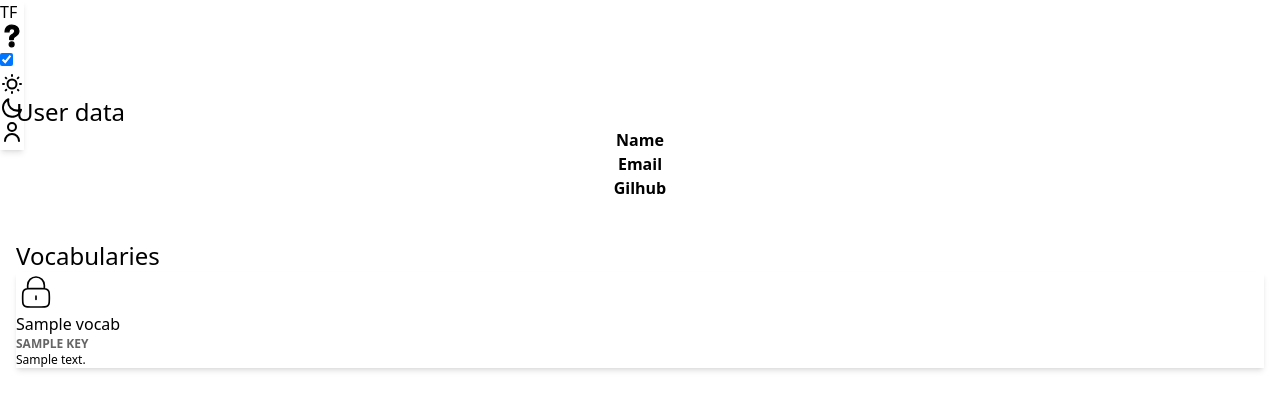
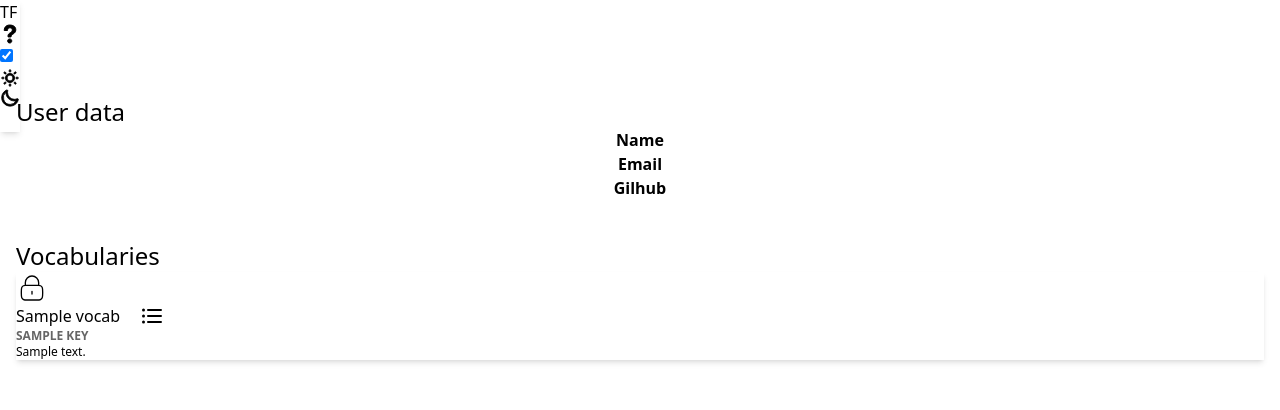
Before and after one commit to aalexei/terminology-forge, a FastAPI app: template app/templates/home.html in a window 1280 px wide. Shown: the top 410 px of the page. Run offline with FastAPI, Linux system fonts and the light colour scheme; the template is opened without the code that fills it: most values are stand-ins (such as "Sample title", 1, 10 or a date in 2020); lists and menus that the app fills with data are empty; parts of the project's set-up code (start-up, migrations or seed data) failed here and were passed over; some libraries are stand-ins or nearby versions.

Commit message:
Moves rest of icons to separate files

```diff
--- a/app/templates/base.html
+++ b/app/templates/base.html
@@ -50,9 +50,7 @@
       <div class="flex-none">
 	<!-- Help button -->
 	<label class="btn btn-ghost" onclick="help_modal.showModal()">
-	  <svg width="24px" height="24px" viewBox="0 0 20 20" xmlns="http://www.w3.org/2000/svg" class="h-6 w-6 stroke-current fill-current">
-	    <path d="M14.09 2.233C12.95 1.411 11.518 1 9.794 1c-1.311 0-2.418.289-3.317.868C5.05 2.774 4.292 4.313 4.2 6.483h3.307c0-.633.185-1.24.553-1.828.369-.586.995-.879 1.878-.879.898 0 1.517.238 1.854.713.339.477.508 1.004.508 1.582 0 .504-.252.965-.557 1.383a2.88 2.88 0 0 1-.661.674s-1.793 1.15-2.58 2.074c-.456.535-.497 1.338-.538 2.488-.002.082.029.252.315.252h2.571c.256 0 .309-.189.312-.274.018-.418.064-.633.141-.875.144-.457.538-.855.979-1.199l.91-.627c.822-.641 1.477-1.166 1.767-1.578.494-.676.842-1.51.842-2.5-.001-1.615-.571-2.832-1.711-3.656zM9.741 14.924c-1.139-.035-2.079.754-2.115 1.99-.035 1.234.858 2.051 1.998 2.084 1.189.035 2.104-.727 2.141-1.963.034-1.236-.834-2.076-2.024-2.111z"></path>
-	  </svg>
+	  <span class="size-6 stroke-current fill-current">{% include "icons/help.svg" %}</span>
 	</label>
 	<!-- End help button -->
 	<!-- Theme controller -->
@@ -61,23 +59,15 @@
 	    <!-- this hidden checkbox controls the state -->
 	    <input type="checkbox" id="themeswitch" checked onchange="theme_control()" />
 	    <!-- sun icon -->
-	    <svg class="swap-off h-6 w-6 fill-current" xmlns="http://www.w3.org/2000/svg" viewBox="0 0 24 24">
-	      <path
-		d="M5.64,17l-.71.71a1,1,0,0,0,0,1.41,1,1,0,0,0,1.41,0l.71-.71A1,1,0,0,0,5.64,17ZM5,12a1,1,0,0,0-1-1H3a1,1,0,0,0,0,2H4A1,1,0,0,0,5,12Zm7-7a1,1,0,0,0,1-1V3a1,1,0,0,0-2,0V4A1,1,0,0,0,12,5ZM5.64,7.05a1,1,0,0,0,.7.29,1,1,0,0,0,.71-.29,1,1,0,0,0,0-1.41l-.71-.71A1,1,0,0,0,4.93,6.34Zm12,.29a1,1,0,0,0,.7-.29l.71-.71a1,1,0,1,0-1.41-1.41L17,5.64a1,1,0,0,0,0,1.41A1,1,0,0,0,17.66,7.34ZM21,11H20a1,1,0,0,0,0,2h1a1,1,0,0,0,0-2Zm-9,8a1,1,0,0,0-1,1v1a1,1,0,0,0,2,0V20A1,1,0,0,0,12,19ZM18.36,17A1,1,0,0,0,17,18.36l.71.71a1,1,0,0,0,1.41,0,1,1,0,0,0,0-1.41ZM12,6.5A5.5,5.5,0,1,0,17.5,12,5.51,5.51,0,0,0,12,6.5Zm0,9A3.5,3.5,0,1,1,15.5,12,3.5,3.5,0,0,1,12,15.5Z" />
-	    </svg>
+	    <span class="size-6 stroke-current fill-current swap-off">{% include "icons/sun.svg" %}</span>
 	    <!-- moon icon -->
-	    <svg class="swap-on h-6 w-6 fill-current" xmlns="http://www.w3.org/2000/svg" viewBox="0 0 24 24">
-	      <path
-	      d="M21.64,13a1,1,0,0,0-1.05-.14,8.05,8.05,0,0,1-3.37.73A8.15,8.15,0,0,1,9.08,5.49a8.59,8.59,0,0,1,.25-2A1,1,0,0,0,8,2.36,10.14,10.14,0,1,0,22,14.05,1,1,0,0,0,21.64,13Zm-9.5,6.69A8.14,8.14,0,0,1,7.08,5.22v.27A10.15,10.15,0,0,0,17.22,15.63a9.79,9.79,0,0,0,2.1-.22A8.11,8.11,0,0,1,12.14,19.73Z" />
-	    </svg>
+	    <span class="size-6 stroke-current fill-current swap-on">{% include "icons/moon.svg" %}</span>
 	  </label>
 	</span>
 	<!-- End theme controller -->
 	<!-- User menu -->
 	<button class="btn btn-ghost" popovertarget="popover-user-menu" style="anchor-name:anchor-user-menu">
-	  <svg viewBox="0 0 24 24" fill="none" xmlns="http://www.w3.org/2000/svg" class="h-6 w-6 stroke-current fill-none">
-	    <path d="M5 21C5 17.134 8.13401 14 12 14C15.866 14 19 17.134 19 21M16 7C16 9.20914 14.2091 11 12 11C9.79086 11 8 9.20914 8 7C8 4.79086 9.79086 3 12 3C14.2091 3 16 4.79086 16 7Z" stroke-width="2" stroke-linecap="round" stroke-linejoin="round"></path>
-	  </svg>
+	  <span class="size-6 stroke-current fill-none">{% include "icons/user.svg" %}</span>
 	</button>
 	<!-- End user menu -->
 	<ul class="dropdown menu w-52 rounded-box rounded-t-none bg-base-300 shadow-sm" popover id="popover-user-menu" style="position-anchor:anchor-user-menu">
--- a/app/templates/home.html
+++ b/app/templates/home.html
@@ -39,28 +39,23 @@
   <li class="list-row">
     <div>
       {% if vocab.is_editable(user) %}
-      <svg viewBox="0 0 24 24" xmlns="http://www.w3.org/2000/svg" class="size-10 stroke-current fill-none">
-	<g id="SVGRepo_iconCarrier">
-	  <path d="M21.2799 6.40005L11.7399 15.94C10.7899 16.89 7.96987 17.33 7.33987 16.7C6.70987 16.07 7.13987 13.25 8.08987 12.3L17.6399 2.75002C17.8754 2.49308 18.1605 2.28654 18.4781 2.14284C18.7956 1.99914 19.139 1.92124 19.4875 1.9139C19.8359 1.90657 20.1823 1.96991 20.5056 2.10012C20.8289 2.23033 21.1225 2.42473 21.3686 2.67153C21.6147 2.91833 21.8083 3.21243 21.9376 3.53609C22.0669 3.85976 22.1294 4.20626 22.1211 4.55471C22.1128 4.90316 22.0339 5.24635 21.8894 5.5635C21.7448 5.88065 21.5375 6.16524 21.2799 6.40005V6.40005Z" stroke-width="1" stroke-linecap="round" stroke-linejoin="round"></path>
-	  <path d="M11 4H6C4.93913 4 3.92178 4.42142 3.17163 5.17157C2.42149 5.92172 2 6.93913 2 8V18C2 19.0609 2.42149 20.0783 3.17163 20.8284C3.92178 21.5786 4.93913 22 6 22H17C19.21 22 20 20.2 20 18V13" stroke-width="1" stroke-linecap="round" stroke-linejoin="round"></path>
-	</g>
-      </svg>
+      <span class="size-10 stroke-current fill-none">{% include "icons/editable.svg" %}</span>
       {% else %}
-      <svg viewBox="0 0 24 24" xmlns="http://www.w3.org/2000/svg" class="size-10 stroke-current fill-none">
-	<g id="SVGRepo_iconCarrier">
-	  <path d="M12 14.5V16.5M7 10.0288C7.47142 10 8.05259 10 8.8 10H15.2C15.9474 10 16.5286 10 17 10.0288M7 10.0288C6.41168 10.0647 5.99429 10.1455 5.63803 10.327C5.07354 10.6146 4.6146 11.0735 4.32698 11.638C4 12.2798 4 13.1198 4 14.8V16.2C4 17.8802 4 18.7202 4.32698 19.362C4.6146 19.9265 5.07354 20.3854 5.63803 20.673C6.27976 21 7.11984 21 8.8 21H15.2C16.8802 21 17.7202 21 18.362 20.673C18.9265 20.3854 19.3854 19.9265 19.673 19.362C20 18.7202 20 17.8802 20 16.2V14.8C20 13.1198 20 12.2798 19.673 11.638C19.3854 11.0735 18.9265 10.6146 18.362 10.327C18.0057 10.1455 17.5883 10.0647 17 10.0288M7 10.0288V8C7 5.23858 9.23858 3 12 3C14.7614 3 17 5.23858 17 8V10.0288" stroke-width="1" stroke-linecap="round" stroke-linejoin="round"></path>
-	</g>
-      </svg>
+      <span class="size-10 stroke-current fill-none">{% include "icons/locked.svg" %}</span>
       {% endif %}
     </div>
       <div class="w-full">
 	<div class="flex flex-row gap-5">
 	  <a href="/vocab/{{ vocab.key }}/digest">{{ vocab.name }}</a>
-	  <a href="/vocab/{{ vocab.key }}/list" class="btn btn-ghost btn-sm">
-	    <span class="size-6 stroke-current fill-none">{% include "icons/list.svg" %}</span>
+	  <a href="/vocab/{{ vocab.key }}/list" class="btn btn-sm">
+	    <span class="size-6 stroke-current fill-none flex flex-row">
+	      {% include "icons/list.svg" %}
+	    </span>
 	  </a>
-	  <a href="/vocab/{{ vocab.key }}/graph" class="btn btn-ghost btn-sm">
-	    <span class="size-6 stroke-current fill-none">{% include "icons/graph.svg" %}</span>
+	  <a href="/vocab/{{ vocab.key }}/graph" class="btn btn-sm">
+	    <span class="size-6 stroke-current fill-none">
+	      {% include "icons/graph.svg" %}
+	    </span>
 	  </a>
 	</div>
 	<div class="text-xs uppercase font-semibold opacity-60">{{ vocab.key }}</div>
```
Also changed, not shown: app/templates/digest.html (+8 -2 lines), app/templates/icons/editable.svg (added), app/templates/icons/graph.svg, app/templates/icons/help.svg (added), app/templates/icons/locked.svg (added), app/templates/icons/moon.svg (added), app/templates/icons/sun.svg (added), app/templates/icons/user.svg (added).
